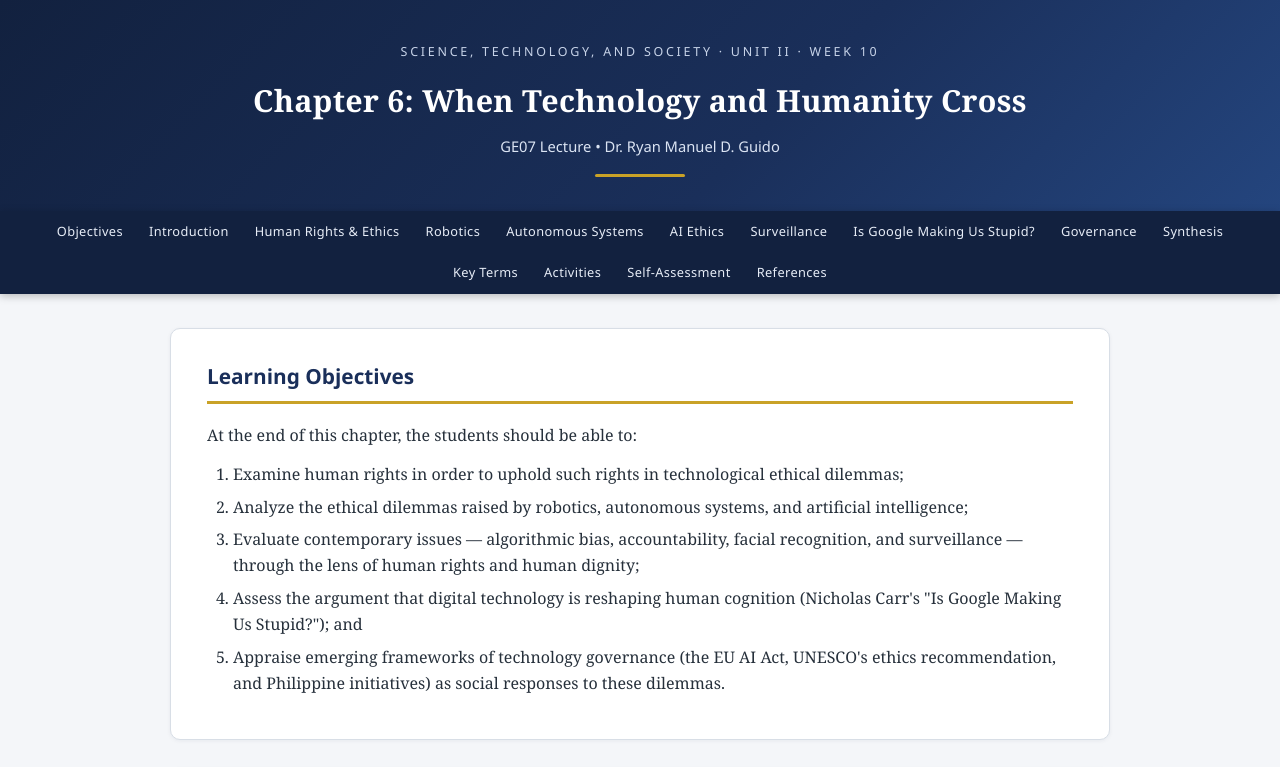
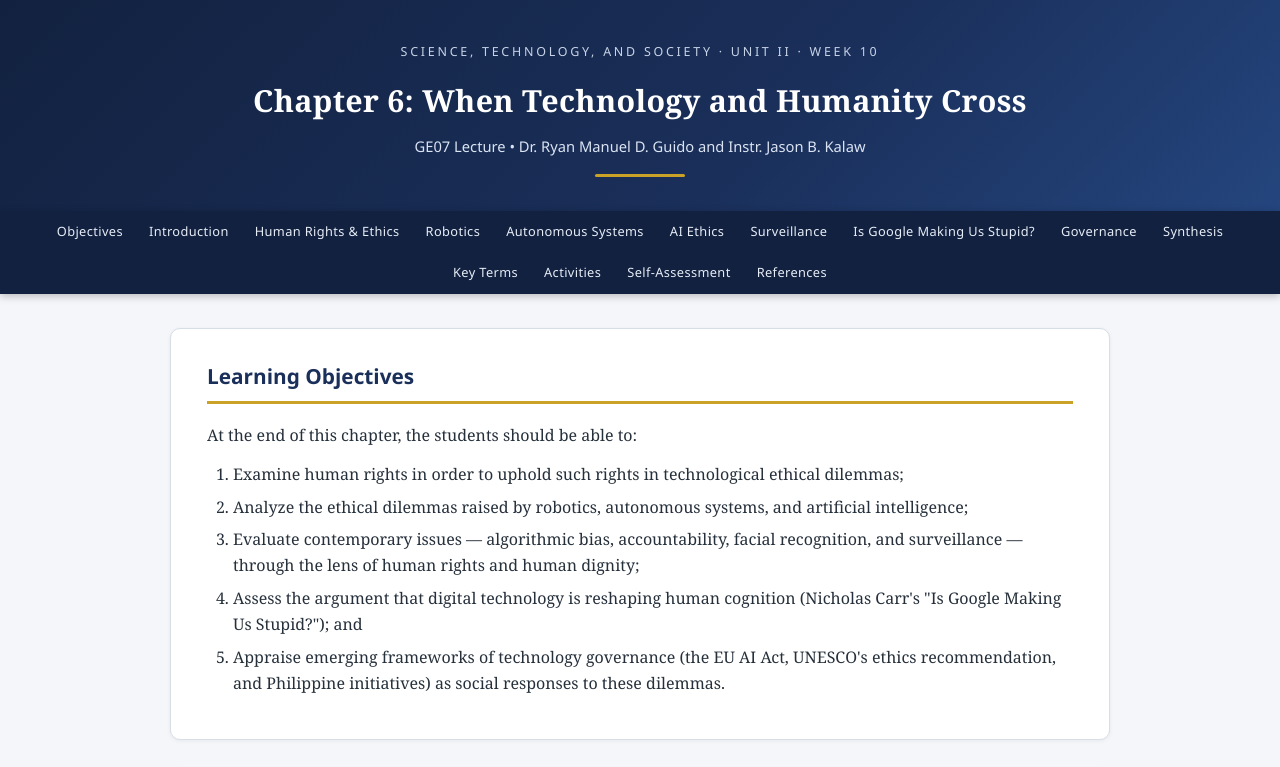
Before and after one commit to rmdgdx/sts-ge07.3, a plain HTML site: page chapter-06.html in a window 1280 px wide. Shown: the top 767 px of the page. Drawn offline with Linux system fonts and the light colour scheme.

Commit message:
Update chapter-06.html

```diff
--- a/chapter-06.html
+++ b/chapter-06.html
@@ -78,7 +78,7 @@
 <header class="masthead">
   <div class="kicker">Science, Technology, and Society · Unit II · Week 10</div>
   <h1>Chapter 6: When Technology and Humanity Cross</h1>
-  <div class="subtitle">GE07 Lecture • Dr. Ryan Manuel D. Guido</div>
+  <div class="subtitle">GE07 Lecture • Dr. Ryan Manuel D. Guido  and Instr. Jason B. Kalaw</div>
   <div class="rule"></div>
 </header>
 
```
